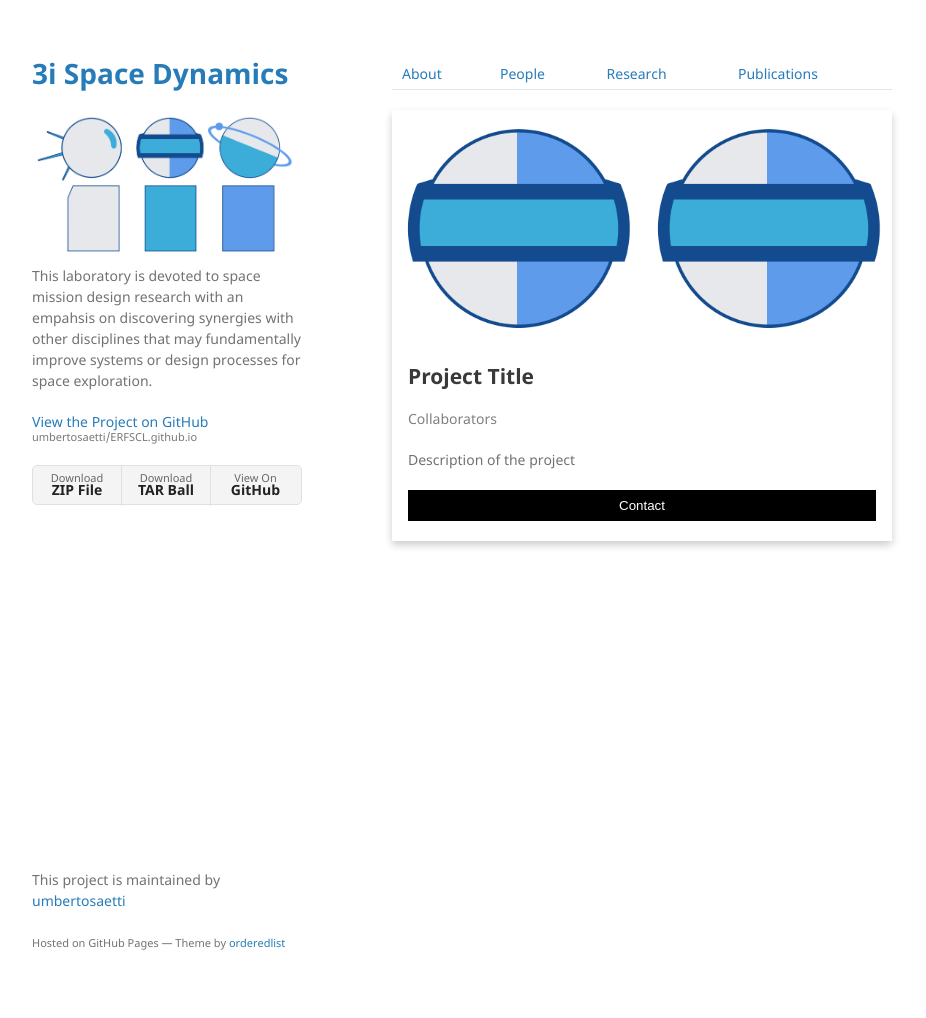
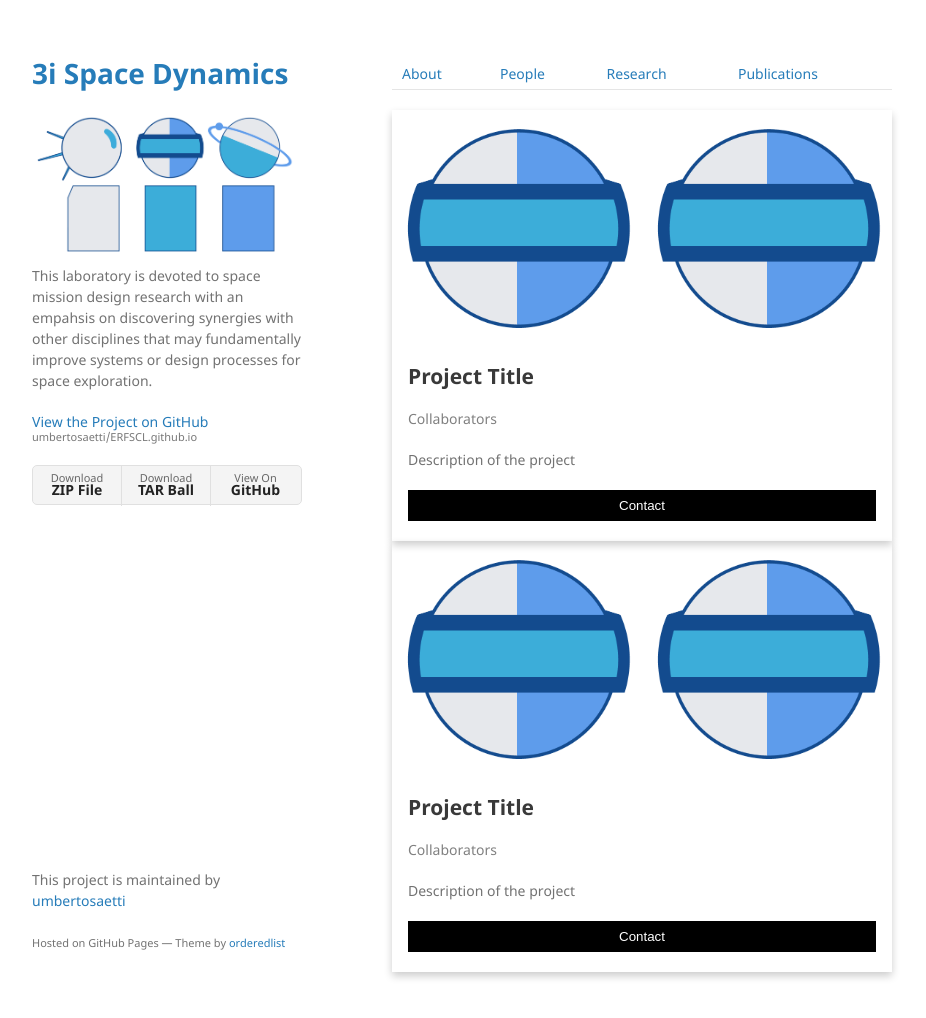
Before and after one commit to umbertosaetti/ERFSCL.github.io, a Jekyll site: the page built from research-page.md, in a window 1280 px wide and 1022 px high. Shown: the top 1018 px of the window, without its empty margins (178-1104 px from the left). Built offline with Jekyll 4.4.1, drawn with Linux system fonts in a browser that asks for light colours; our own code applies the rules of GitHub Pages for plain Markdown files.

Commit message:
Update research-page.md

```diff
--- a/research-page.md
+++ b/research-page.md
@@ -82,6 +82,23 @@ html {
   </div>
 </div>
 
+ <div class="row">
+  <div class="card">
+    <div class="column">
+      <img src="./assets/img/vizor.png" style="width:100%">
+    </div>
+    <div class="column">
+      <img src="./assets/img/vizor.png" style="width:100%">
+    </div>
+     <div class="container">
+        <h2>Project Title</h2>
+        <p class="title">Collaborators</p>
+        <p>Description of the project</p>
+
+        <p><button class="button">Contact</button></p>
+      </div>
+  </div>
+</div>
 
 </body>
 </html>
```
